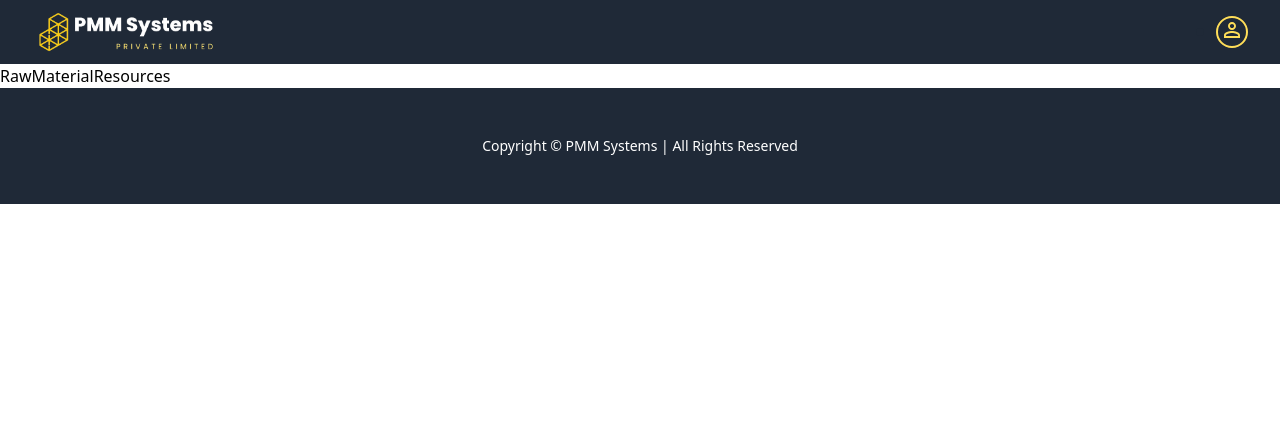
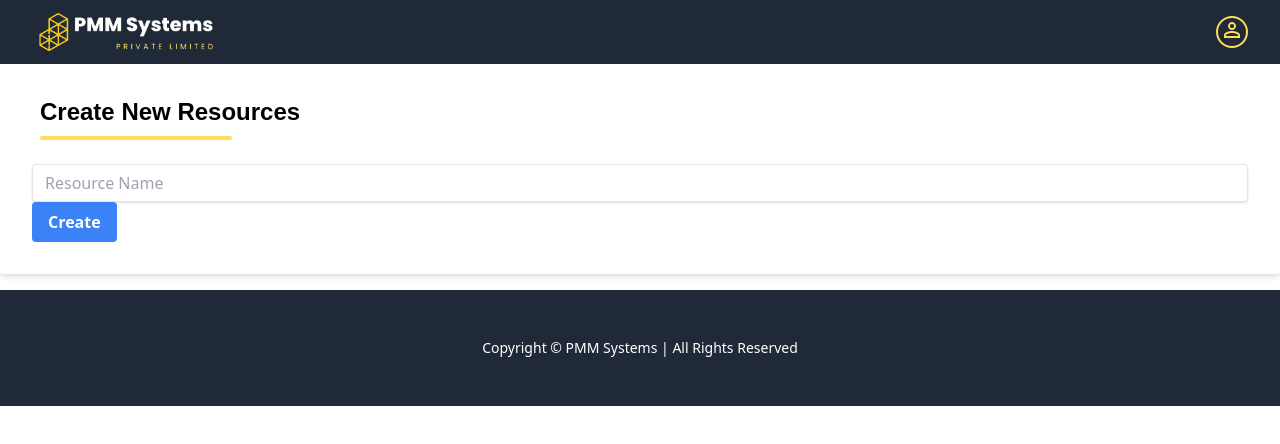
Before and after one commit to Harish1611/Pharma-Medical-Management-System, a React (Create React App) app: page /raw-material-resources in a window 1280 px wide. Shown: the top 444 px of the page. Built offline with nearby package versions, Linux system fonts and the light colour scheme.

Commit message:
New: NewRawMeterial Component created

```diff
--- /dev/null
+++ b/src/Components/RawMaterialResources/NewRawMaterial.jsx
@@ -0,0 +1,25 @@
+import React from 'react';
+import HeadingOne from '../UiComponents/HeadingOne';
+
+const NewRawMaterial = () => {
+  return (
+    <div>
+
+         <HeadingOne headText="Create New Resources" />
+         <form class="bg-white shadow-md rounded px-8 pt-6 pb-8 mb-4">
+
+         <div>
+         <input class="shadow appearance-none border rounded w-full py-2 px-3 text-gray-700 leading-tight focus:outline-none focus:shadow-outline" id="username" type="text" placeholder="Resource Name" />
+         </div>
+
+         <button class="bg-blue-500 hover:bg-blue-700 text-white font-bold py-2 px-4 rounded focus:outline-none focus:shadow-outline" type="button">
+
+      Create
+      </button>
+         </form>
+
+    </div>
+  )
+}
+
+export default NewRawMaterial
--- a/src/Components/RawMaterialResources/RawMaterialResources.jsx
+++ b/src/Components/RawMaterialResources/RawMaterialResources.jsx
@@ -1,8 +1,11 @@
 import React from 'react'
+import NewRawMaterial from './NewRawMaterial'
 
 const RawMaterialResources = () => {
   return (
-    <div>RawMaterialResources</div>
+    <div>
+      <NewRawMaterial />
+    </div>
   )
 }
 
```
